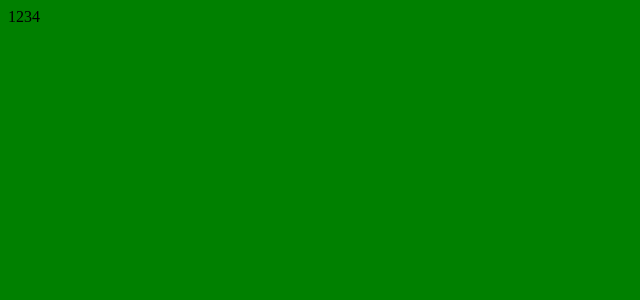
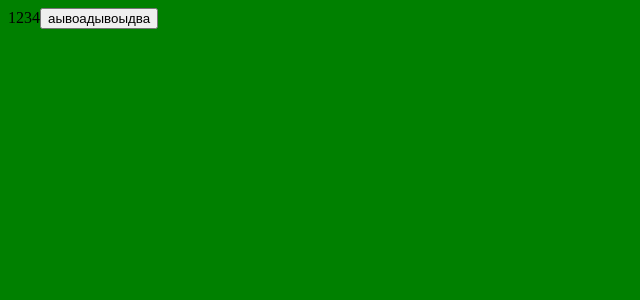
Before and after one commit to MrMinyUkho/hackaton-test, a React (Vite) app: page / in a window 1280 px wide. Shown: the top 300 px of the page, without its empty margins (0-640 px from the left). Built offline with nearby package versions, Linux system fonts and the light colour scheme.

Commit message:
Add button comp

```diff
--- a/src/App.jsx
+++ b/src/App.jsx
@@ -1,13 +1,15 @@
-
 import './App.scss'
 import './scss/main.scss'
 
+import PButton from './components/BasicComponents/pButton'
+
 function App() {
-
-
-  return (
-   <div>1234</div>
-  )
+    return (
+        <div>
+            1234
+            <PButton name="аывоадывоыдва"/>
+        </div>
+    )
 }
 
 export default App
--- /dev/null
+++ b/src/components/BasicComponents/pButton.jsx
@@ -0,0 +1,19 @@
+import { Component,  } from 'react'
+import PropTypes from 'prop-types'
+
+export class PButton extends Component {
+    constructor(props) {
+        super(props);
+    }
+    render() {
+        return (
+            <button>{this.props.name}</button>
+        )
+    }
+}
+
+PButton.propTypes = {
+    name: PropTypes.string.isRequired
+};
+
+export default PButton
```
Also changed, not shown: src/components/Auth/Login.jsx (+11 -0 lines).
